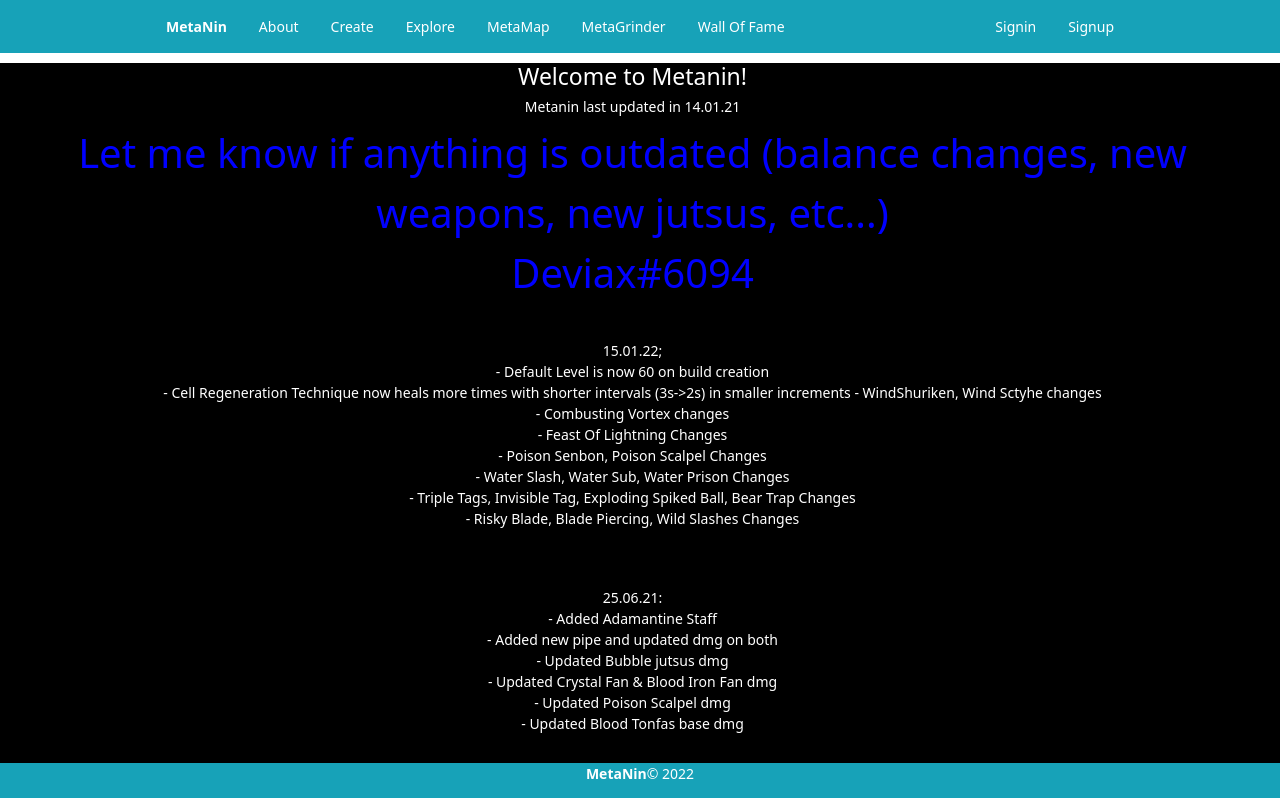
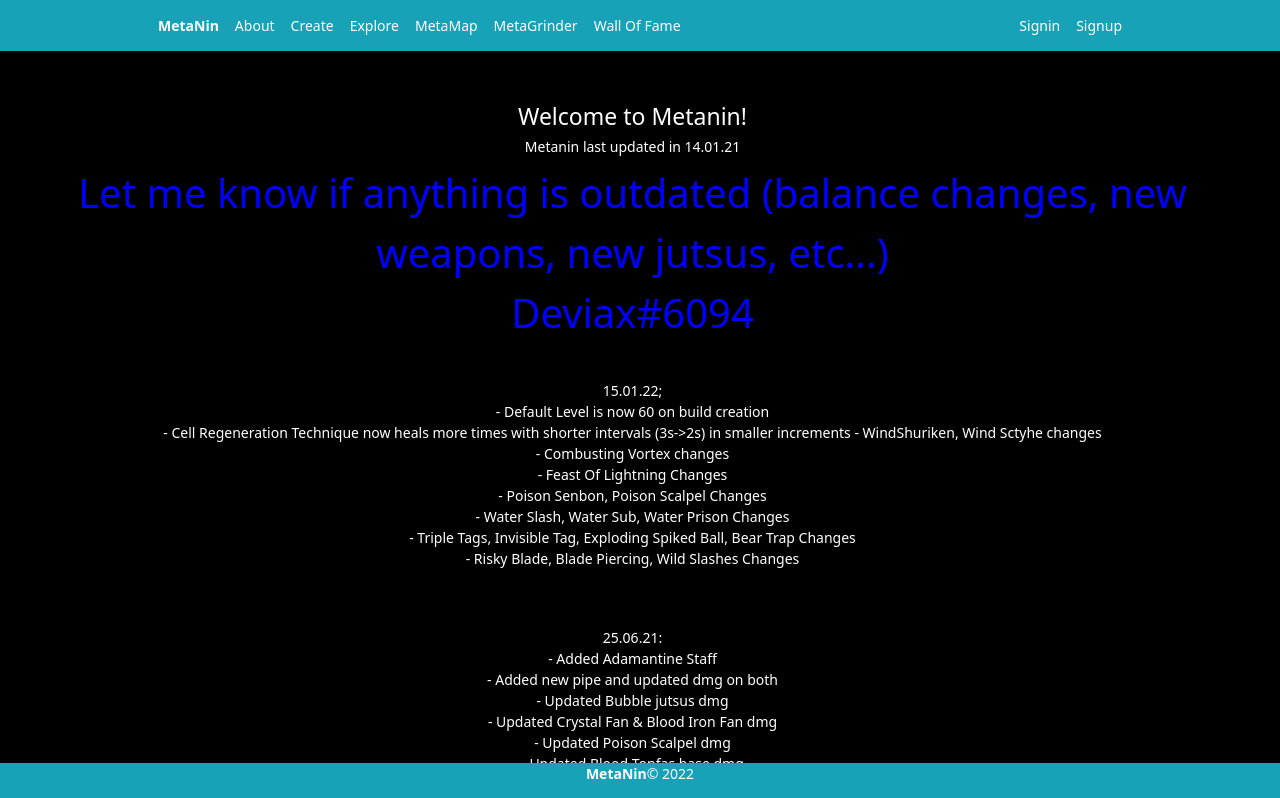
Before and after one commit to HanziD/MetaNin-app, an Angular app: page / in a window 1280 px wide. Shown: the top 798 px of the page. Built offline with nearby package versions, Linux system fonts and the light colour scheme.

Commit message:
removed white spaces between top bar and footer

```diff
--- a/src/app/HomePage/HomePage.component.css
+++ b/src/app/HomePage/HomePage.component.css
@@ -2,6 +2,8 @@ body{
     background-color: black;
     color: white;
     font-size: 14px;
+    display: flex;
+    flex-direction: column;
 }
 .b-par{
     color: blue;
@@ -18,6 +20,13 @@ h2{
     text-align: center;
     margin-left: -15px;
     height: auto;
-
-
 }
+.main{
+    overflow: auto;
+    flex: auto;
+}
+html, body{
+    margin: 0;
+    height: 100%;
+    min-height: 100%;
+}
--- a/src/app/HomePage/HomePage.component.html
+++ b/src/app/HomePage/HomePage.component.html
@@ -1,7 +1,9 @@
 
-<div class=" overflow-auto">
+<div class=" main">
     <body>
         <div class="box scroll">
+            <br>
+            <br>
             <h2>Welcome to Metanin!</h2>
             <h1>Metanin last updated in 14.01.21</h1>
             <p class="b-par">Let me know if anything is outdated (balance changes, new weapons, new jutsus, etc...)<br>Deviax#6094</p>
--- a/src/app/footer/footer.component.css
+++ b/src/app/footer/footer.component.css
@@ -1,3 +1,10 @@
 footer{
     background-color: #17a2b8!important;
+    flex: none;
+    margin: 0;
+    padding: 0px;
+    right: 0;
+    bottom: 0;
+    left: 0;
+    z-index: 1030;
 }
--- a/src/app/footer/footer.component.html
+++ b/src/app/footer/footer.component.html
@@ -1,9 +1,7 @@
-<div class="my-5">
-    <footer class="fixed-bottom">
-        <div class="row">
-            <div class="text-white col-12 small">
-                <p class="text-center"><b>MetaNin</b>© 2022</p>
-            </div>
+<footer class="fixed-bottom">
+    <div class="row">
+        <div class="text-white col-12 small ">
+            <p class="text-center"><b>MetaNin</b>© 2022</p>
         </div>
-    </footer>
-</div>
+    </div>
+</footer>
--- a/src/app/header/topnavbar.component.css
+++ b/src/app/header/topnavbar.component.css
@@ -4,6 +4,21 @@
 
 }
 nav{
+    padding-top: 7px;
+    padding-bottom: 7px;
     padding-left: 150px;
     padding-right: 150px;
+    display: flex;
+    justify-content: space-between;
+    flex-direction: row;
 }
+nav ul{
+    display: flex;
+    flex-direction: row;
+    align-items: center;
+    justify-content: center;
+    margin: 0px;
+}
+a{
+    padding: 8px 8px !important;
+}
--- a/src/app/header/topnavbar.component.html
+++ b/src/app/header/topnavbar.component.html
@@ -1,41 +1,41 @@
 <nav class="navbar bg-info ">
   <ul class="nav small">
     <li class="nav-item">
-      <a class="nav-link text-white" href="#"><b>MetaNin</b></a>
+      <a class="nav-link text-white" href="/MetaNin"><b>MetaNin</b></a>
     </li>
 
     <li class="nav-item">
-      <a class="nav-link text-white" href="#">About</a>
+      <a class="nav-link text-white" href="/About">About</a>
     </li>
 
     <li class="nav-item">
-      <a class="nav-link text-white active" href="#">Create</a>
+      <a class="nav-link text-white active" href="/Create">Create</a>
     </li>
 
     <li class="nav-item">
-      <a class="nav-link text-white" href="#">Explore</a>
+      <a class="nav-link text-white" href="/Explore">Explore</a>
     </li>
 
     <li class="nav-item">
-      <a class="nav-link text-white" href="#">MetaMap</a>
+      <a class="nav-link text-white" href="/MetaMap">MetaMap</a>
     </li>
 
     <li class="nav-item">
-      <a class="nav-link text-white" href="#">MetaGrinder</a>
+      <a class="nav-link text-white" href="/MetaGrinder">MetaGrinder</a>
     </li>
 
     <li class="nav-item">
-      <a class="nav-link text-white" href="#">Wall Of Fame</a>
+      <a class="nav-link text-white" href="/WallOfFame">Wall Of Fame</a>
     </li>
   </ul>
 
   <ul class="nav small">
     <li class="nav-item">
-      <a class="nav-link text-white" href="#">Signin</a>
+      <a class="nav-link text-white" href="/Signin">Signin</a>
     </li>
 
     <li class="nav-item">
-      <a class="nav-link text-white" href="#">Signup</a>
+      <a class="nav-link text-white" href="/Signup">Signup</a>
     </li>
 
   </ul>
```
